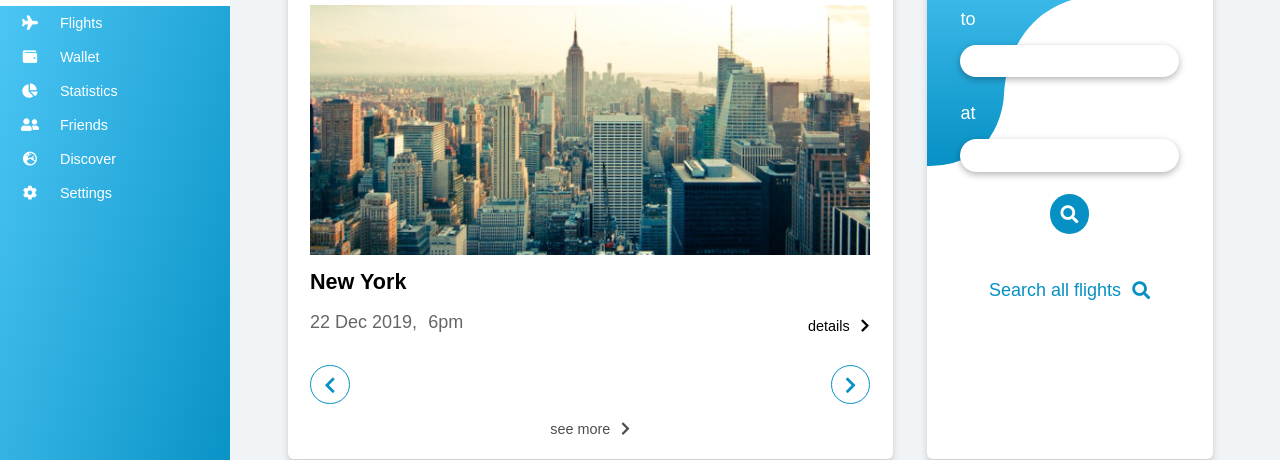
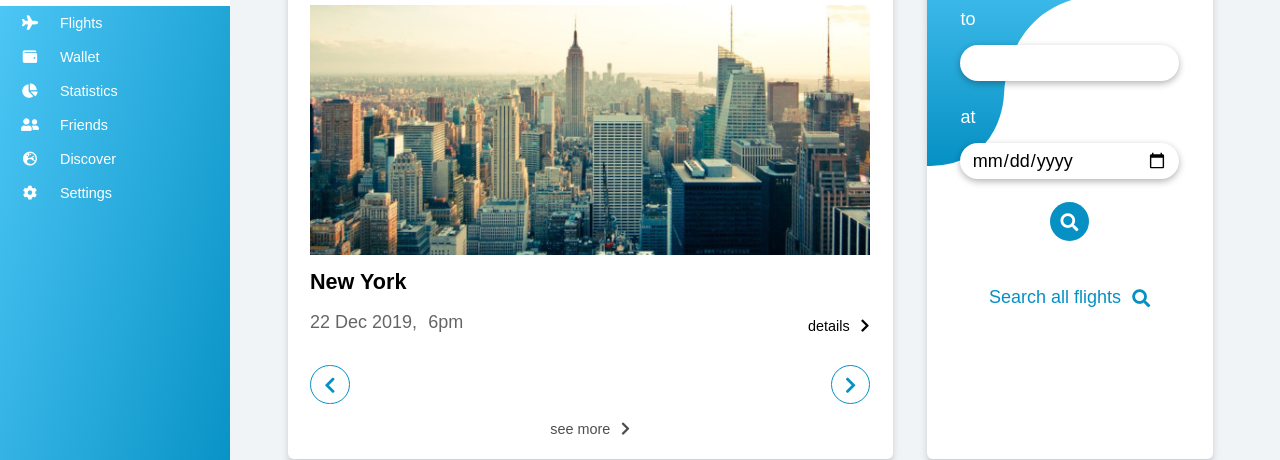
Before and after one commit to kepler003/Skyfly, a website: page index.html in a window 1280 px wide. Shown: the part 273-733 px from the top of the page. Drawn offline with Linux system fonts and the light colour scheme.

Commit message:
Find -> Change input's styling

```diff
--- a/index.html
+++ b/index.html
@@ -280,7 +280,7 @@
         <!-- At -->
         <div class="form__group">
           <label for="" class="form__label find__label">at</label>
-          <input type="text" class="form__control find__input">
+          <input type="date" class="form__control find__input">
         </div>
 
         <!-- Search btn -->
--- a/styles/base/blocks/_form.scss
+++ b/styles/base/blocks/_form.scss
@@ -17,6 +17,7 @@
 
   &__control {
     width: 100%;
+    height: $font-size-3xl;
 
     padding: $gutter-xs / 2 $gutter-xs;
 
@@ -25,13 +26,18 @@
     border: $border;
     border-radius: $radius-circle;
     box-shadow: $box-shadow-xs;
+    line-height: $font-size;
 
     &--textarea {
+      height: auto;
       border-radius: $radius;
     }
 
     &--range {
+      height: auto;
+
       padding: 0;
+
       border: none;
       border-radius: 0;
       box-shadow: none;
```
Also changed, not shown: styles/styles.css, 1 other file.
